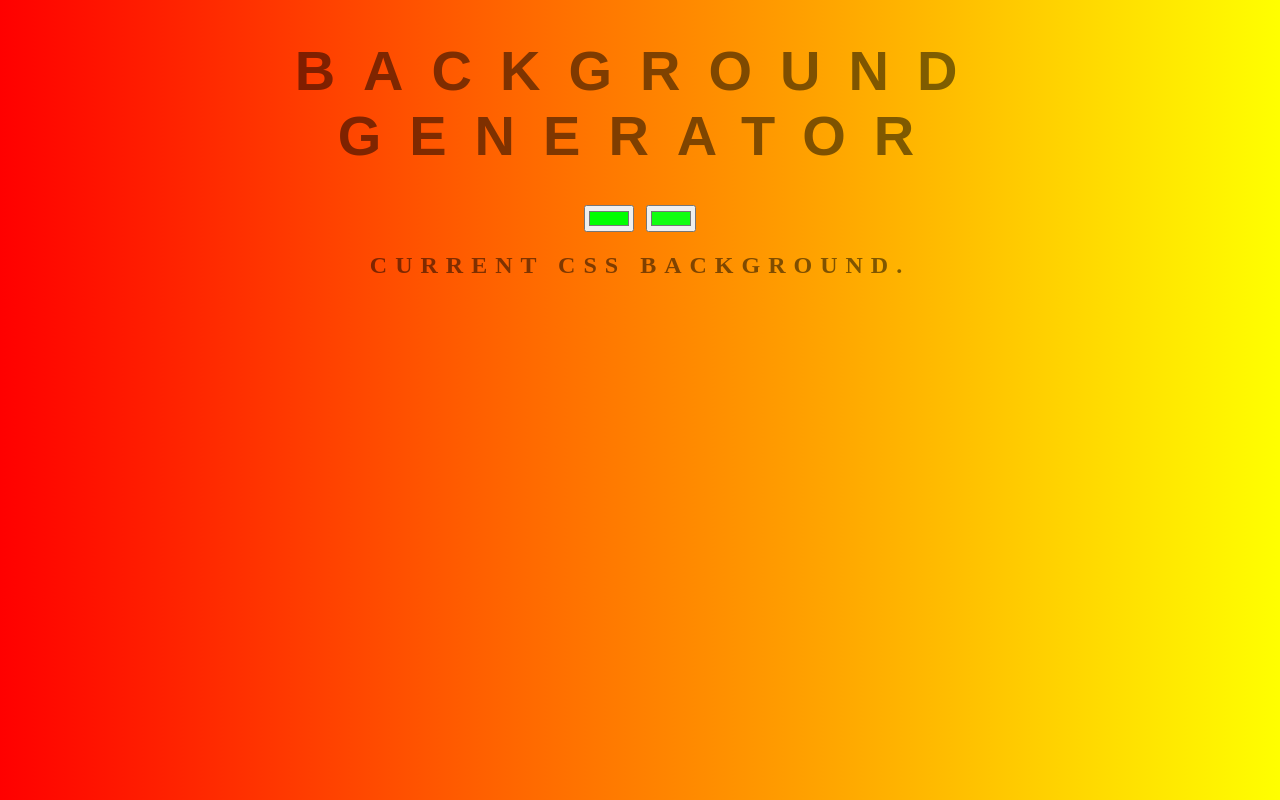
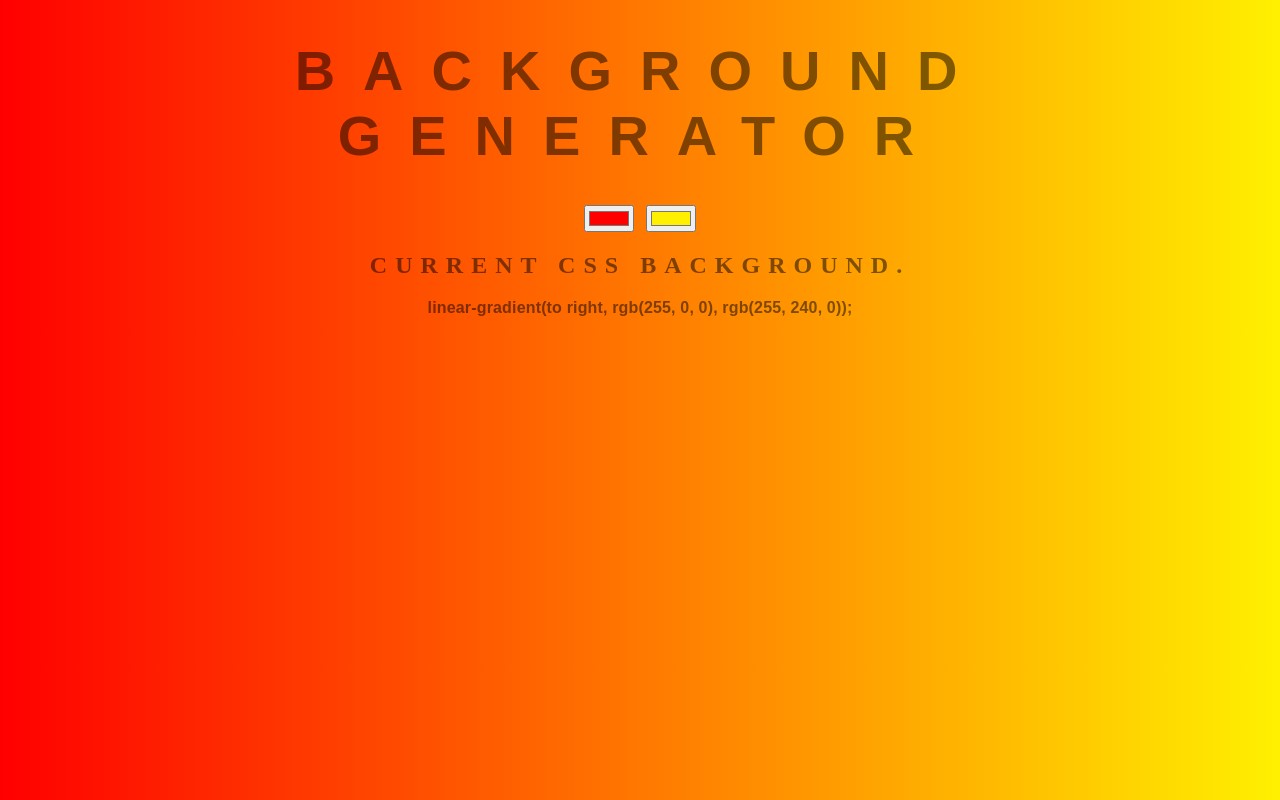
Before and after one commit to AeonGenesis/background-gradient, a plain HTML site: page index.html in a window 1280 px wide. Drawn offline with Linux system fonts and the light colour scheme.

Commit message:
Add files via upload

```diff
--- a/index.html
+++ b/index.html
@@ -8,8 +8,8 @@
 </head>
 <body id="gradient">
    <h1>Background Generator</h1>
-   <input class="color1" type="color" name="color1" value="#00ff00">
-   <input class="color2" type="color" name="color2" value="#11ff11">
+   <input class="color1" type="color" name="color1" value="#ff0000">
+   <input class="color2" type="color" name="color2" value="#fff000">
    <h2 id="currentCSS">Current CSS Background.</h2>
    <h3></h3>
    <script type="text/javascript" src="script.js"></script>
--- a/script.js
+++ b/script.js
@@ -2,6 +2,8 @@
 const color1 = document.querySelector(".color1");
 const color2 = document.querySelector(".color2");
 const body = document.getElementById("gradient");
+
+setGradient();
 
 function setGradient() {
     body.style.background =
--- a/style.css
+++ b/style.css
@@ -5,7 +5,7 @@
     text-transform: uppercase;
     letter-spacing: .5em;
     top: 15%;
-    background: linear-gradient(to right, red, yellow);
+    background: linear-gradient(to right, #ff0000, #ffff00);
 }
 
 h1 {
```
